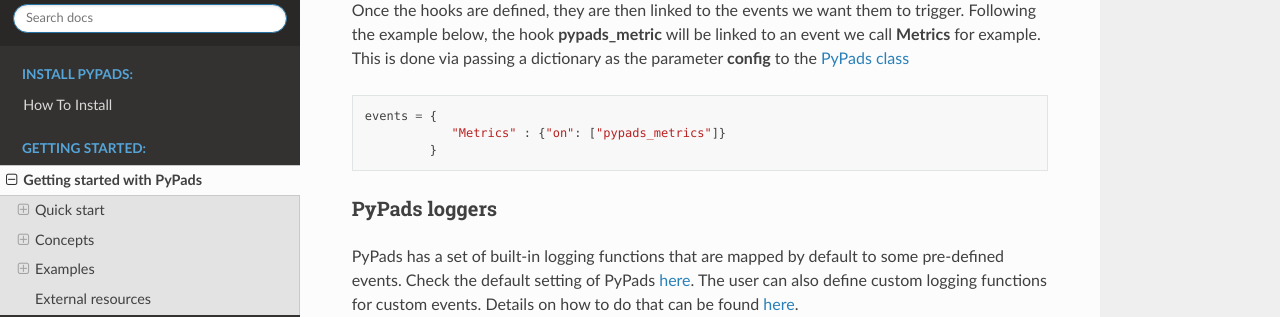
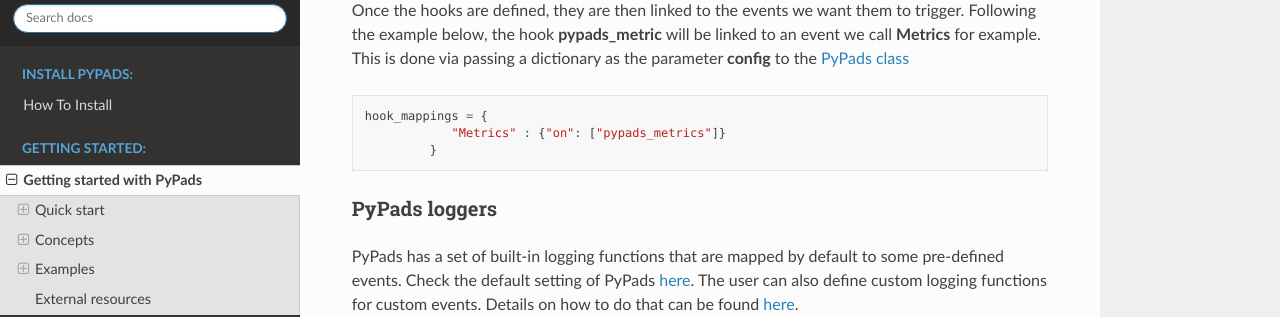
Before and after one commit to padas-lab-de/pypads, a Sphinx documentation site: the page built from docs/getting_started.rst, in a window 1280 px wide and 900 px high, scrolled down 7084 px. Shown: the part 170-487 px from the top of the window. Built offline with Sphinx 7.4.7 and the Read the Docs theme 2.0.0, drawn with Linux system fonts in a browser that asks for light colours; the version number is read from the project's files by our own code.

Commit message:
Update getting_started.rst

```diff
--- a/docs/getting_started.rst
+++ b/docs/getting_started.rst
@@ -341,7 +341,7 @@
 
 .. code-block:: python
 
-    events = {
+    hook_mappings = {
                 "Metrics" : {"on": ["pypads_metrics"]}
              }
 
```
